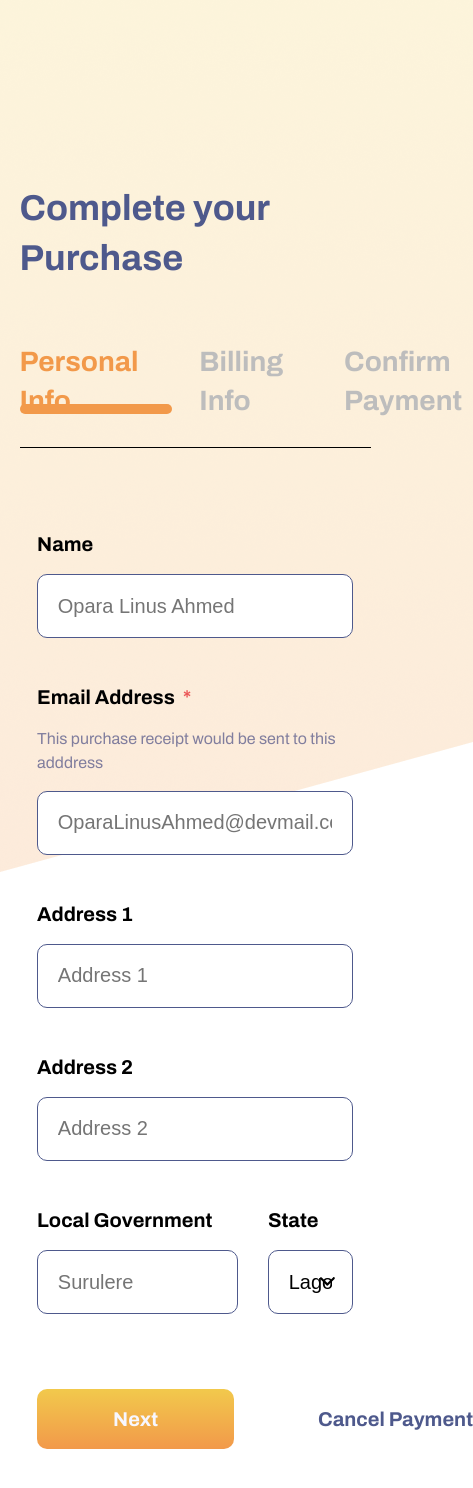
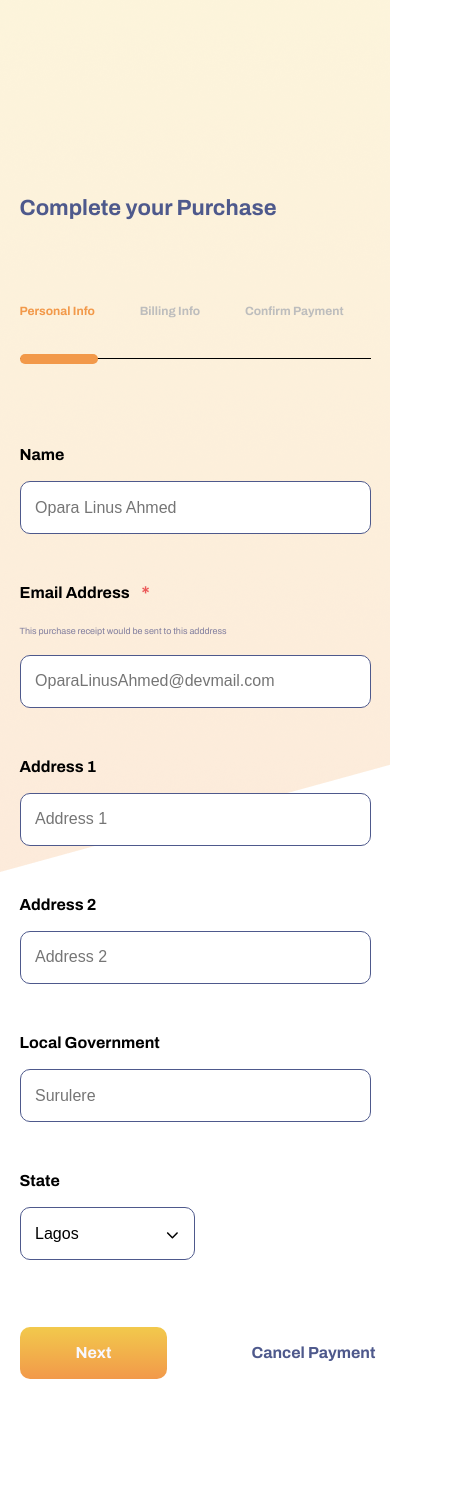
Before and after one commit to shokes/Frontend-dev-task-payment-flow-, a React (Create React App) app: page / in a window 390 px wide. Shown: the top 1488 px of the page, 473 px wide, since content can reach past the window. After the commit the page ends 1435 px from the top, so only its background shows below. Built offline with nearby package versions, Linux system fonts and the light colour scheme.

Commit message:
responsiveness

```diff
--- a/src/Components/BillingInfoForm/BillingInfoForm.css
+++ b/src/Components/BillingInfoForm/BillingInfoForm.css
@@ -120,7 +120,7 @@
   padding-bottom: 2rem;
 }
 
-.main-heading {
+/* .main-heading {
   display: flex;
   border-radius: 16px 10px 0px 0px;
   align-items: center;
@@ -131,7 +131,7 @@
   font-size: 20px;
   line-height: 30px;
   padding: 20px 80.2px;
-}
+} */
 
 .purchase-underline {
   /* width: 100%; */
@@ -152,3 +152,30 @@
 .purchase-form {
   padding-bottom: 3rem;
 }
+
+@media (max-width: 35em) {
+  .card-red-star {
+    left: 85px;
+  }
+
+  .card-details-star {
+    left: 102px;
+  }
+
+  .cvv-star {
+    left: 43px;
+  }
+
+  .expiry-date-star {
+    left: 92px;
+  }
+
+  .card {
+    grid-template-columns: repeat(1, 1fr);
+    gap: 0;
+  }
+
+  .card-details {
+    grid-column: 1;
+  }
+}
--- a/src/Components/MainLayout/MainLayout.css
+++ b/src/Components/MainLayout/MainLayout.css
@@ -16,7 +16,7 @@
   align-items: center;
   list-style: none;
   font-weight: 700;
-  font-size: 24px;
+
   line-height: 34px;
   color: #bdbdbd;
   margin-bottom: 27px;
@@ -35,3 +35,17 @@
   color: #bdbdbd;
   text-decoration: none;
 }
+
+@media (max-width: 35em) {
+  .heading {
+    font-size: 22px;
+  }
+
+  html {
+    font-size: 70%;
+  }
+
+  .nav-item {
+    font-size: 12px;
+  }
+}
--- a/src/Components/PaymentComplete/PaymentComplete.css
+++ b/src/Components/PaymentComplete/PaymentComplete.css
@@ -70,3 +70,22 @@
   border-radius: 10px;
   position: absolute;
 }
+
+@media (max-width: 35em) {
+  .purchase-heading {
+    font-size: 26px;
+  }
+
+  .purchase-para,
+  .return {
+    font-size: 16px;
+  }
+
+  .payment-complete {
+    padding: 5rem 1.5rem;
+  }
+
+  .link-underline {
+    width: 7rem;
+  }
+}
--- a/src/Components/PersonalInfoForm/PersonalInfoForm.css
+++ b/src/Components/PersonalInfoForm/PersonalInfoForm.css
@@ -110,3 +110,35 @@ select {
   margin: 1rem 0;
   color: #817e9e;
 }
+
+@media (max-width: 35em) {
+  .label,
+  .input-1,
+  .email-label,
+  .cancel-payment,
+  .next-button {
+    font-size: 16px;
+  }
+
+  .location {
+    grid-template-columns: repeat(2, 1fr);
+  }
+
+  .input-1 {
+    height: 53px;
+  }
+
+  .email-para {
+    font-size: 9px;
+  }
+
+  .red-star {
+    position: absolute;
+    position: absolute;
+    left: 122px;
+  }
+
+  .location {
+    gap: 0rem;
+  }
+}
--- a/src/Components/PurchaseForm/PurchaseForm.css
+++ b/src/Components/PurchaseForm/PurchaseForm.css
@@ -66,3 +66,15 @@
 .purchase-form {
   padding-bottom: 3rem;
 }
+
+@media (max-width: 35em) {
+  .main-heading {
+    padding: 20px 21.2px;
+    font-size: 18px;
+  }
+
+  .heading-flex {
+    padding: 0 21.2px;
+    font-size: 10px;
+  }
+}
--- a/src/Pages/Home.js
+++ b/src/Pages/Home.js
@@ -4,7 +4,7 @@ import PersonalInfoForm from '../Components/PersonalInfoForm/PersonalInfoForm';
 
 const Home = () => {
   return (
-    <section className='container'>
+    <section>
       <PersonalInfoForm />
       <GoToTop />
     </section>
--- a/src/index.css
+++ b/src/index.css
@@ -17,20 +17,25 @@ body {
 }
 
 /* media queries */
-@media (max-width: 68em) {
+@media (max-width: 35em) {
   .container {
     max-width: 90%;
     margin-left: auto;
     margin-right: auto;
   }
 
-  html {
-    font-size: 95%;
+  .heading {
+    font-size: 26px;
+    color: red;
   }
-}
 
-@media (max-width: 24em) {
   html {
     font-size: 70%;
   }
 }
+
+/* @media (max-width: 24em) {
+  html {
+    font-size: 70%;
+  }
+} */
```
